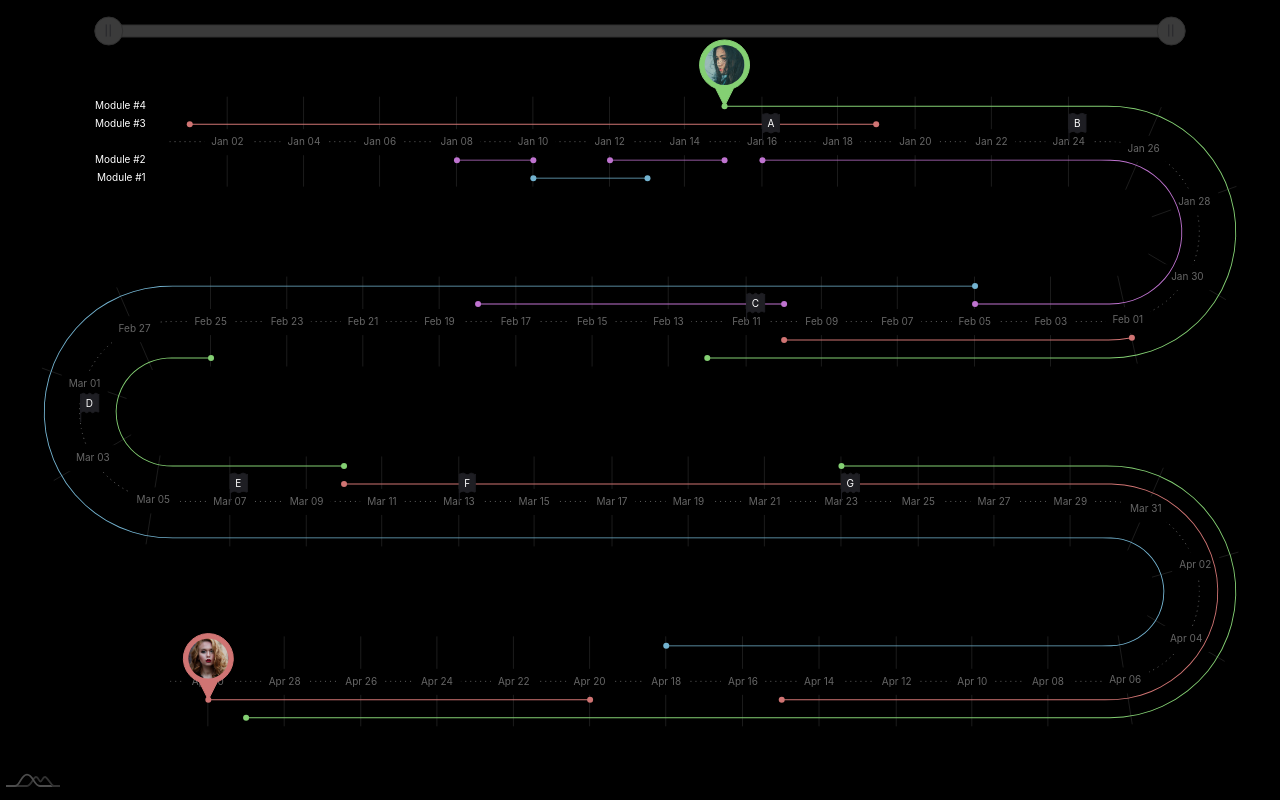
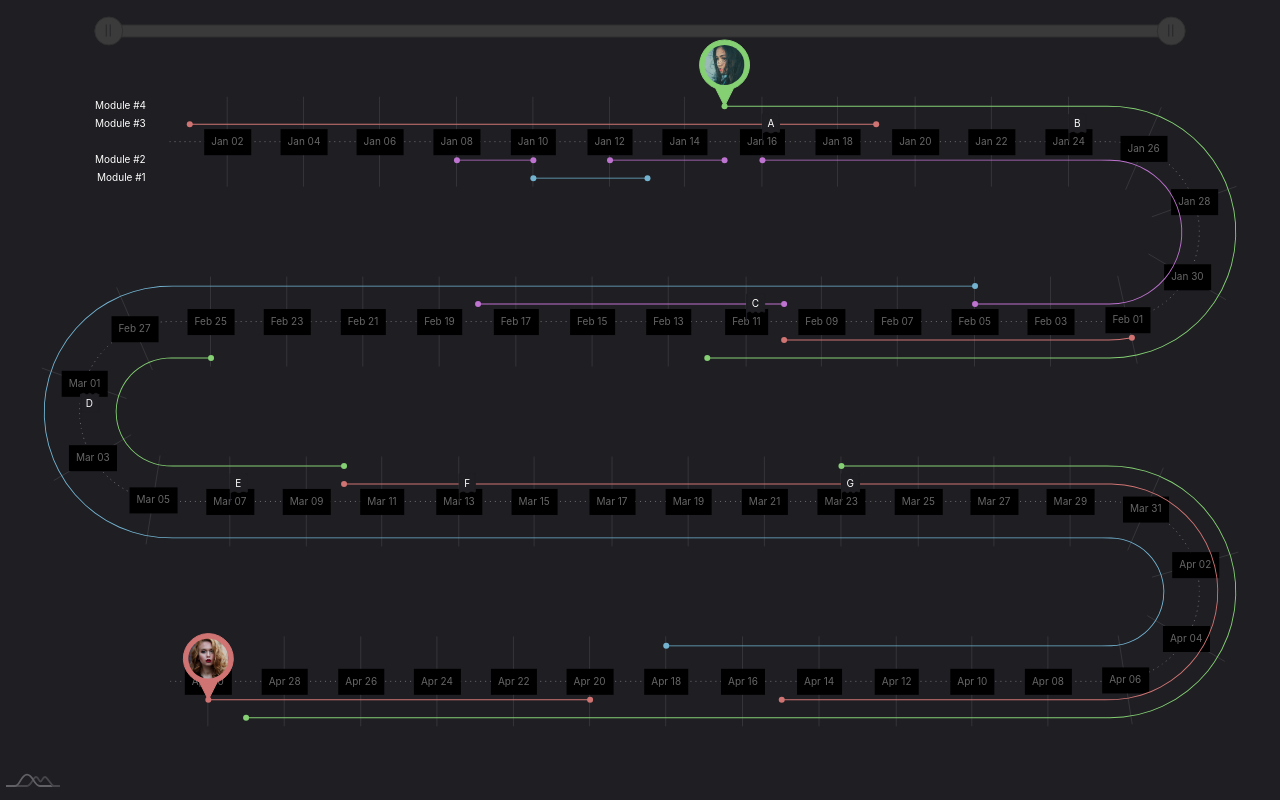
Before and after one commit to ricchard117/webSac, a plain HTML site: page index.html in a window 1280 px wide. Drawn offline with Linux system fonts and the light colour scheme.

Commit message:
Add files via upload

```diff
--- a/index.css
+++ b/index.css
@@ -1,6 +1,6 @@
 body {
   font-family: -apple-system, BlinkMacSystemFont, "Segoe UI", Roboto, Helvetica, Arial, sans-serif, "Apple Color Emoji", "Segoe UI Emoji", "Segoe UI Symbol";
-  background-color: #000;
+  background-color: #1e1e23;
   overflow: hidden;
   margin: 0;
 }
```
